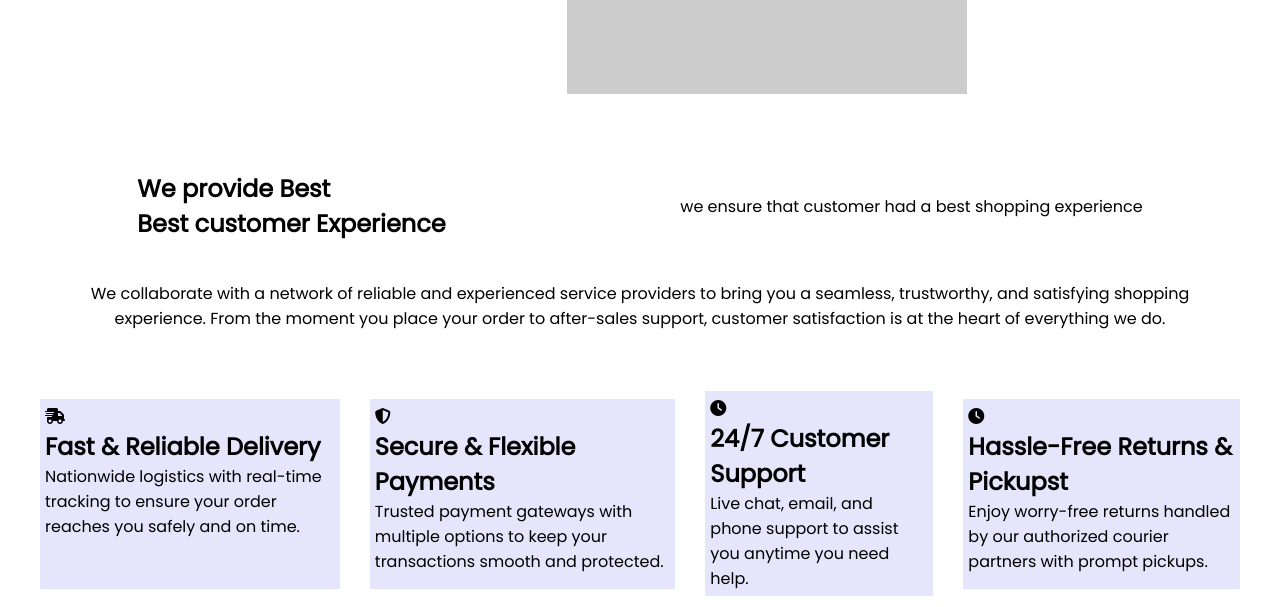
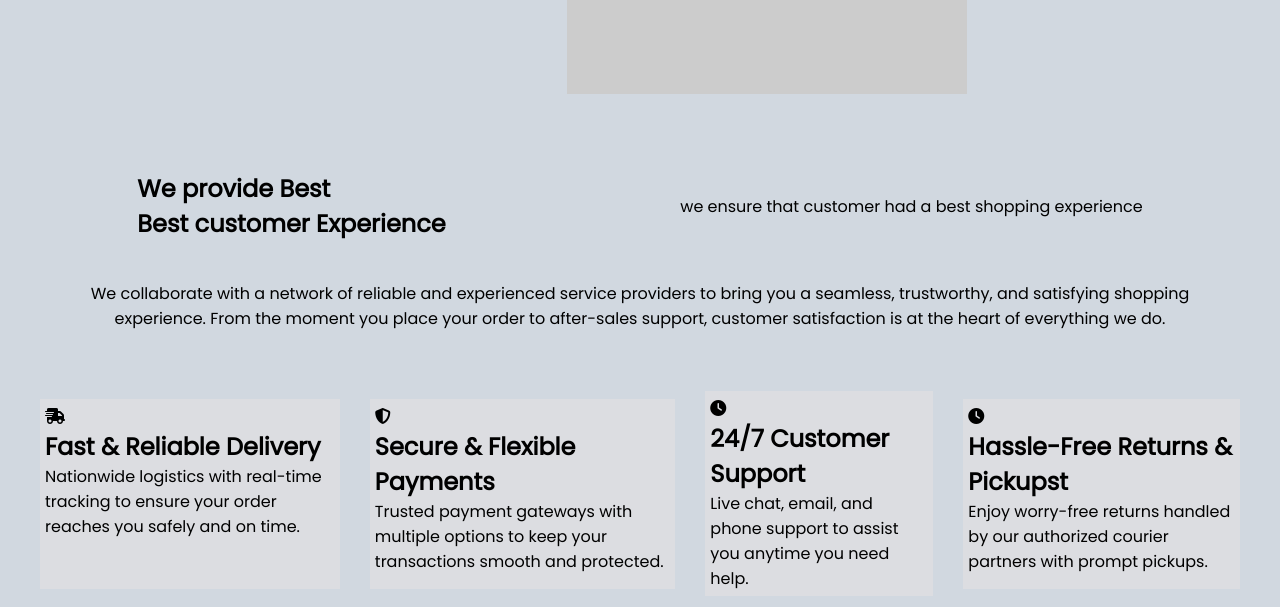
Before and after one commit to Muthu2700405/E_com, a plain HTML site: page index.html in a window 1280 px wide. Shown: the part 345-952 px from the top of the page. Drawn offline with Linux system fonts and the light colour scheme; placeholder pictures from the web are drawn by us.

Commit message:
styles were added to index.html

```diff
--- a/style.css
+++ b/style.css
@@ -7,6 +7,7 @@ body {
     font-family: "Poppins", sans-serif;
     font-weight: 400;
     font-style: normal;
+    background-color: #d1d8e0;
 
 }
 
@@ -144,7 +145,7 @@ body {
 
 
 .emoji1{
-background-color:  rgba(229, 229, 251, 0.99);
+background-color:  #dcdde1;
 margin: 10px;
 min-height: 180px;
 padding: 5px;
```
